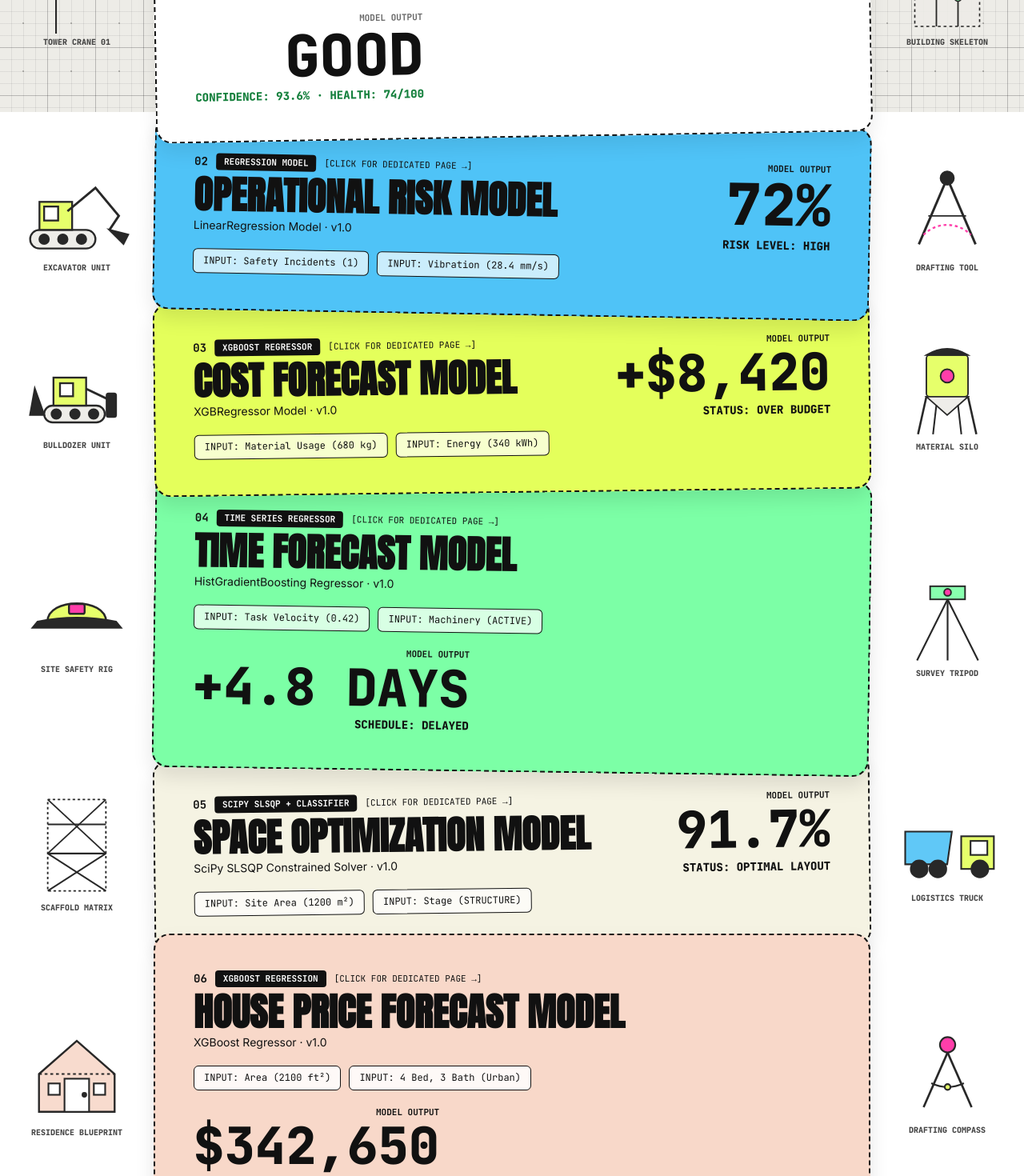
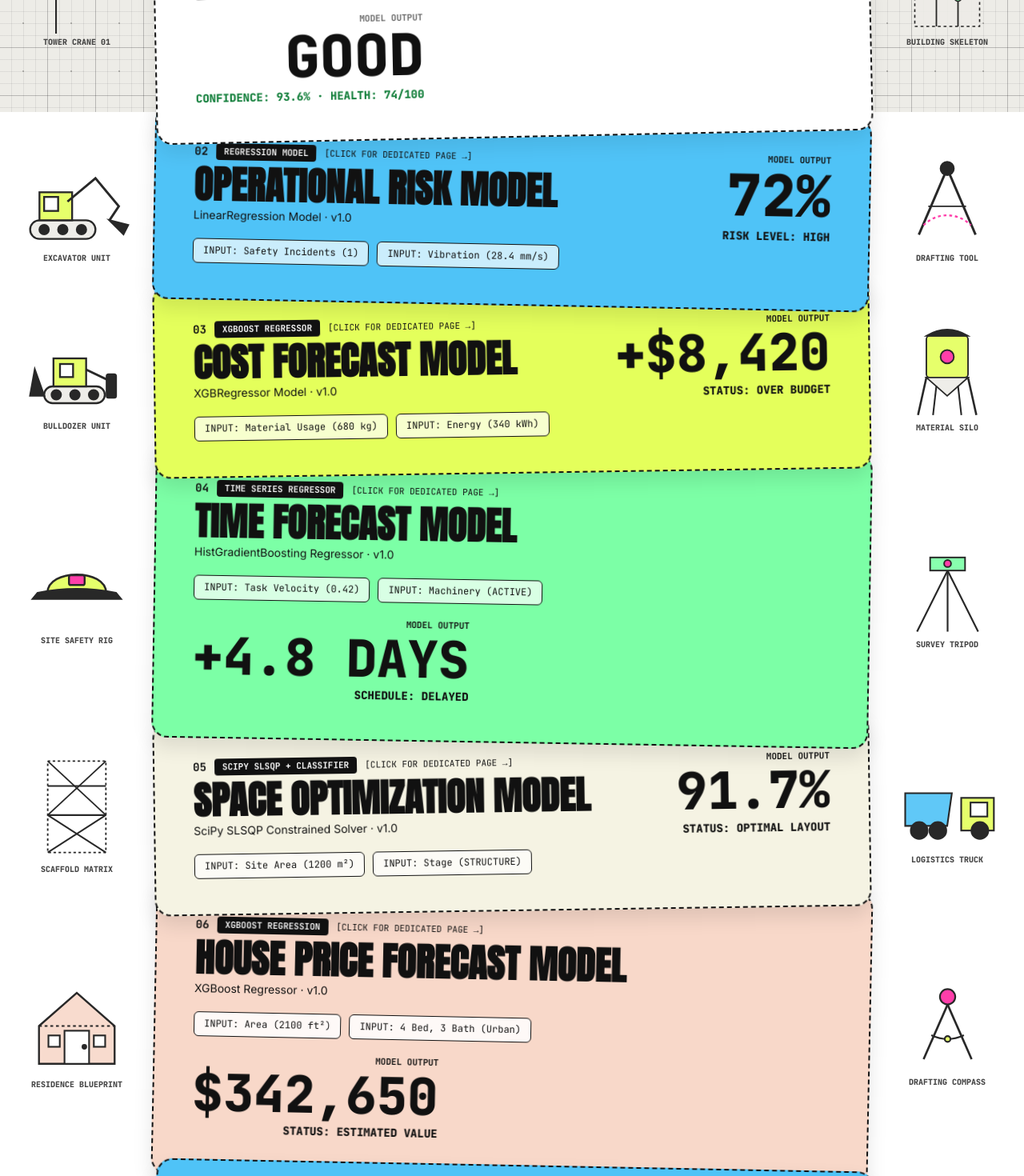
Before and after one commit to shubham392007-sketch/ConArk_Systems, a React (Vite) app in the folder frontend/: page / in a window 1280 px wide. Shown: the part 660-2130 px from the top of the page at 80% size. Built offline with nearby package versions, Linux system fonts and the light colour scheme; no server answers.

Commit message:
feat: Add spring slant rotations, tighter physical card stacking, and full pop-up hover elevation to all cards

```diff
--- a/frontend/src/index.css
+++ b/frontend/src/index.css
@@ -94,30 +94,57 @@ input, select, textarea {
 }
 
 /* Card Rotations & Stack Physics */
+.card-row-grid {
+  transition: z-index 0.3s ease;
+}
+
+.card-row-grid:hover {
+  z-index: 100 !important;
+}
+
 .card-rotate-neg1 {
-  transform: rotate(-1deg);
-  transition: transform 0.3s ease, box-shadow 0.3s ease, z-index 0.3s ease;
+  transform: rotate(-1.2deg);
+  transition: transform 0.35s cubic-bezier(0.34, 1.56, 0.64, 1), box-shadow 0.35s cubic-bezier(0.34, 1.56, 0.64, 1), z-index 0.35s ease;
 }
 
 .card-rotate-pos1 {
-  transform: rotate(1deg);
-  transition: transform 0.3s ease, box-shadow 0.3s ease, z-index 0.3s ease;
+  transform: rotate(1.1deg);
+  transition: transform 0.35s cubic-bezier(0.34, 1.56, 0.64, 1), box-shadow 0.35s cubic-bezier(0.34, 1.56, 0.64, 1), z-index 0.35s ease;
 }
 
 .card-rotate-neg07 {
-  transform: rotate(-0.7deg);
-  transition: transform 0.3s ease, box-shadow 0.3s ease, z-index 0.3s ease;
+  transform: rotate(-0.85deg);
+  transition: transform 0.35s cubic-bezier(0.34, 1.56, 0.64, 1), box-shadow 0.35s cubic-bezier(0.34, 1.56, 0.64, 1), z-index 0.35s ease;
 }
 
 .card-rotate-pos08 {
-  transform: rotate(0.8deg);
-  transition: transform 0.3s ease, box-shadow 0.3s ease, z-index 0.3s ease;
+  transform: rotate(0.95deg);
+  transition: transform 0.35s cubic-bezier(0.34, 1.56, 0.64, 1), box-shadow 0.35s cubic-bezier(0.34, 1.56, 0.64, 1), z-index 0.35s ease;
+}
+
+.card-rotate-pos05 {
+  transform: rotate(1.15deg);
+  transition: transform 0.35s cubic-bezier(0.34, 1.56, 0.64, 1), box-shadow 0.35s cubic-bezier(0.34, 1.56, 0.64, 1), z-index 0.35s ease;
+}
+
+.card-hover-lift {
+  transition: transform 0.35s cubic-bezier(0.34, 1.56, 0.64, 1), box-shadow 0.35s cubic-bezier(0.34, 1.56, 0.64, 1), z-index 0.35s ease;
+  will-change: transform, box-shadow;
 }
 
 .card-hover-lift:hover {
-  transform: translateY(-8px) rotate(0deg) !important;
-  box-shadow: 0 20px 30px rgba(0, 0, 0, 0.15) !important;
-  z-index: 20 !important;
+  transform: translateY(-16px) scale(1.018) rotate(0deg) !important;
+  box-shadow: 0 28px 56px -12px rgba(0, 0, 0, 0.28), 0 12px 24px -6px rgba(0, 0, 0, 0.16) !important;
+  z-index: 100 !important;
+}
+
+.card-row-grid:hover .side-svg-column {
+  transform: scale(1.05);
+  transition: transform 0.3s cubic-bezier(0.34, 1.56, 0.64, 1);
+}
+
+.side-svg-column {
+  transition: transform 0.35s cubic-bezier(0.34, 1.56, 0.64, 1);
 }
 
 /* Dashed active border indicator */
--- a/frontend/src/pages/CommandCenter.tsx
+++ b/frontend/src/pages/CommandCenter.tsx
@@ -274,7 +274,7 @@ export const CommandCenter: React.FC = () => {
         </div>
 
         {/* ROW 02: CARD 02 - OPERATIONAL RISK MODEL */}
-        <div className="card-row-grid" style={{ display: 'grid', gridTemplateColumns: '160px 1fr 160px', gap: '16px', alignItems: 'center', marginTop: '-20px', zIndex: 5, position: 'relative' }}>
+        <div className="card-row-grid" style={{ display: 'grid', gridTemplateColumns: '160px 1fr 160px', gap: '16px', alignItems: 'center', marginTop: '-32px', zIndex: 5, position: 'relative' }}>
           {/* Left SVG: EXCAVATOR UNIT */}
           <div className="side-svg-column" style={{ display: 'flex', flexDirection: 'column', alignItems: 'center', justifyContent: 'center', opacity: 0.9 }}>
             <svg width="140" height="120" viewBox="0 0 120 100" fill="none" stroke="#111111" strokeWidth="2">
@@ -357,7 +357,7 @@ export const CommandCenter: React.FC = () => {
         </div>
 
         {/* ROW 03: CARD 03 - COST FORECAST MODEL */}
-        <div className="card-row-grid" style={{ display: 'grid', gridTemplateColumns: '160px 1fr 160px', gap: '16px', alignItems: 'center', marginTop: '-20px', zIndex: 4, position: 'relative' }}>
+        <div className="card-row-grid" style={{ display: 'grid', gridTemplateColumns: '160px 1fr 160px', gap: '16px', alignItems: 'center', marginTop: '-32px', zIndex: 4, position: 'relative' }}>
           {/* Left SVG: BULLDOZER UNIT */}
           <div className="side-svg-column" style={{ display: 'flex', flexDirection: 'column', alignItems: 'center', justifyContent: 'center', opacity: 0.9 }}>
             <svg width="140" height="120" viewBox="0 0 120 100" fill="none" stroke="#111111" strokeWidth="2">
@@ -444,7 +444,7 @@ export const CommandCenter: React.FC = () => {
         </div>
 
         {/* ROW 04: CARD 04 - TIME FORECAST MODEL */}
-        <div className="card-row-grid" style={{ display: 'grid', gridTemplateColumns: '160px 1fr 160px', gap: '16px', alignItems: 'center', marginTop: '-20px', zIndex: 3, position: 'relative' }}>
+        <div className="card-row-grid" style={{ display: 'grid', gridTemplateColumns: '160px 1fr 160px', gap: '16px', alignItems: 'center', marginTop: '-32px', zIndex: 3, position: 'relative' }}>
           {/* Left SVG: SITE SAFETY RIG */}
           <div className="side-svg-column" style={{ display: 'flex', flexDirection: 'column', alignItems: 'center', justifyContent: 'center', opacity: 0.9 }}>
             <svg width="130" height="110" viewBox="0 0 100 90" fill="none" stroke="#111111" strokeWidth="2">
@@ -522,7 +522,7 @@ export const CommandCenter: React.FC = () => {
         </div>
 
         {/* ROW 05: CARD 05 - SPACE OPTIMIZATION MODEL */}
-        <div className="card-row-grid" style={{ display: 'grid', gridTemplateColumns: '160px 1fr 160px', gap: '16px', alignItems: 'center', marginTop: '-20px', zIndex: 2, position: 'relative' }}>
+        <div className="card-row-grid" style={{ display: 'grid', gridTemplateColumns: '160px 1fr 160px', gap: '16px', alignItems: 'center', marginTop: '-32px', zIndex: 2, position: 'relative' }}>
           {/* Left SVG: SCAFFOLD MATRIX */}
           <div className="side-svg-column" style={{ display: 'flex', flexDirection: 'column', alignItems: 'center', justifyContent: 'center', opacity: 0.9 }}>
             <svg width="130" height="135" viewBox="0 0 100 130" fill="none" stroke="#111111" strokeWidth="1.8">
@@ -605,7 +605,7 @@ export const CommandCenter: React.FC = () => {
         </div>
 
         {/* ROW 06: CARD 06 - HOUSE PRICE PREDICTION MODEL */}
-        <div className="card-row-grid" style={{ display: 'grid', gridTemplateColumns: '160px 1fr 160px', gap: '16px', alignItems: 'center', marginTop: '-20px', zIndex: 2, position: 'relative' }}>
+        <div className="card-row-grid" style={{ display: 'grid', gridTemplateColumns: '160px 1fr 160px', gap: '16px', alignItems: 'center', marginTop: '-32px', zIndex: 1, position: 'relative' }}>
           {/* Left SVG: RESIDENTIAL BLUEPRINT */}
           <div className="side-svg-column" style={{ display: 'flex', flexDirection: 'column', alignItems: 'center', justifyContent: 'center', opacity: 0.9 }}>
             <svg width="130" height="125" viewBox="0 0 110 100" fill="none" stroke="#111111" strokeWidth="1.8">
```
Also changed, not shown: 7 other files (tests, documents, lock files or other folders).
